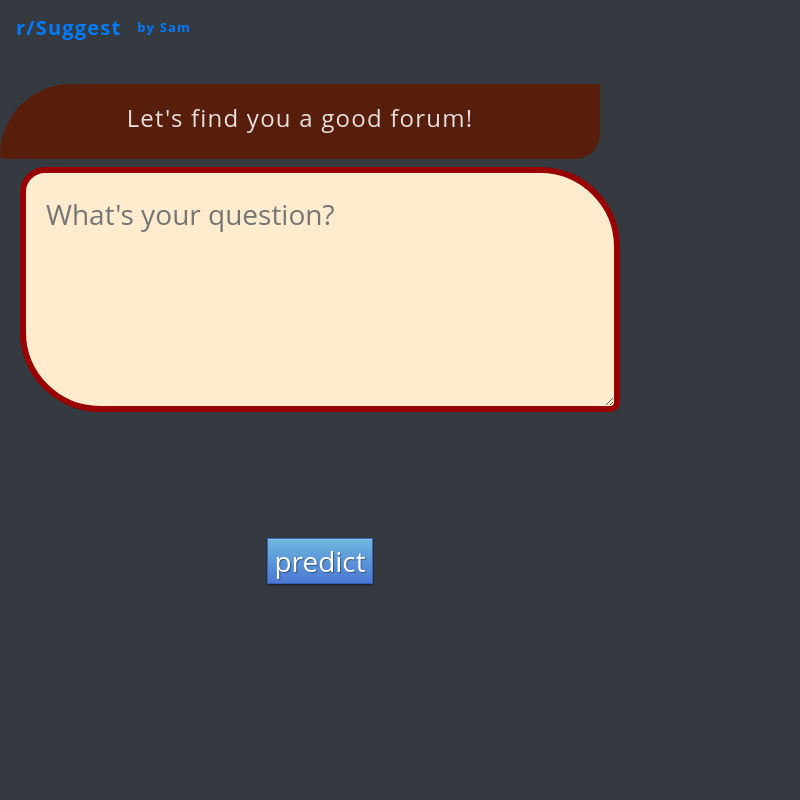
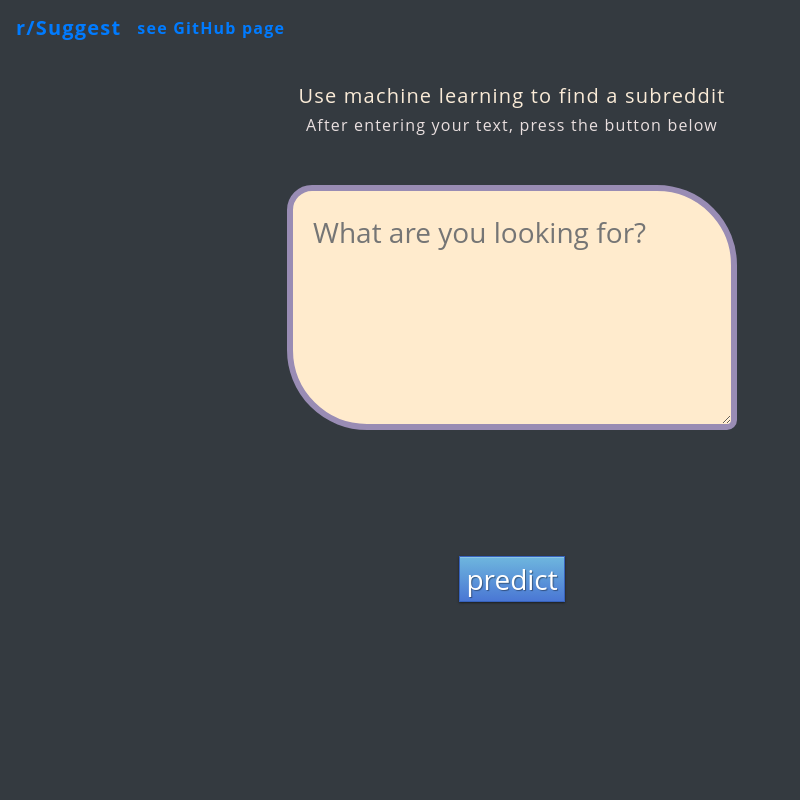
Before and after one commit to Schlam/r-suggest, a Flask app: page / in a window 1280 px wide. Shown: the whole page, without its empty margins (0-800 px from the left). Run offline with Flask 2, Linux system fonts and the light colour scheme; parts of the project's set-up code (start-up, migrations or seed data) failed here and were passed over; some libraries are stand-ins or nearby versions.

Commit message:
added gif

```diff
--- a/app.py
+++ b/app.py
@@ -1,4 +1,4 @@
-from flask import Flask,render_template,url_for,request
+from flask import Flask,render_template,url_for,request,redirect
 import numpy as np
 import pickle
 import pandas as pd
@@ -37,10 +37,15 @@ def predict():
     return render_template('result.html',prediction = my_prediction)
 
 
-@app.route('home')
-def go_back_home():
 
-    return url_redirect('/')
+@app.route('/github')
+def see_github():
+    return redirect('https://github.com/Schlam/r-suggest')
+
+@app.route('/mygithub')
+def see_my_github():
+    return redirect('https://github.com/Schlam')
+
 
 if __name__ == '__main__':
 
--- a/templates/home.html
+++ b/templates/home.html
@@ -6,8 +6,8 @@
   <link rel="stylesheet" href="https://maxcdn.bootstrapcdn.com/bootstrap/4.3.1/css/bootstrap.min.css">
   <script src="https://maxcdn.bootstrapcdn.com/bootstrap/4.3.1/js/bootstrap.min.js"></script>
   <link rel="stylesheet" href="https://cdnjs.cloudflare.com/ajax/libs/font-awesome/4.7.0/css/font-awesome.min.css">
-<title>Home</title>
-	<link rel="stylesheet" type="text/css" href="{{ url_for('static', filename='css/styles.css') }}">
+<title>r/Suggest</title>
+	<!-- <link rel="stylesheet" type="text/css" href="{{ url_for('static', filename='css/styles.css') }}"> -->
 
 </head>
 
@@ -22,9 +22,9 @@
 .btn-primary:hover, .btn-primary:active, .btn-primary.active, .btn-primary.disabled, .btn-primary[disabled] { filter: none; background-color: #4a77d4; }
 .btn-block { width: 100%; display:block; }
 
-* { -webkit-box-sizing:border-box; -moz-box-sizing:border-box; -ms-box-sizing:border-box; -o-box-sizing:border-box; box-sizing:border-box; }
+/* * { -webkit-box-sizing:border-box; -moz-box-sizing:border-box; -ms-box-sizing:border-box; -o-box-sizing:border-box; box-sizing:border-box; } */
 
-html { width: 50%; height:100%; overflow:hidden; }
+html { width: 80%; height:100%; overflow:scroll; }
 
 body {
 	width: 100%;
@@ -41,10 +41,11 @@ body {
 #ip4 {
     border-radius: 25px 80px 10px;
     background-color: blanchedalmond;
-    border: 6px solid rgb(153, 0, 0);
+    border: 6px solid rgb(153, 140, 180);
     padding: 20px;
-    width: 600px;
+    width: 450px;
     height: 245px;
+    text-size-adjust: 8;
 }
 
 #ip3 {
@@ -54,7 +55,9 @@ body {
       width: 600px;
       height: 75px;
 }
-
+#ml {
+  color: antiquewhite;
+}
 </style>
 
 
@@ -62,8 +65,8 @@ body {
 <div>
   													<!--navbar portion-->
   <nav class="navbar navbar-expand-sm bg-dark fixed-top">
-    <a class="navbar-brand" href="#"><b>r/Suggest</b></a>
-    <a class="navbar-brand" href="#"><b><font size="2">by Sam</font></b></a>
+    <a class="navbar-brand" href="/"><b>r/Suggest</b></a>
+    <a class="navbar-brand" href="/github"><b><font size="3">see GitHub page</font></b></a>
     <ul class="navbar-nav" >
       <li class="nav-item"></li>
       <li class="nav-item"></li>
@@ -71,15 +74,27 @@ body {
   </nav>
   <br>
 </div>
+<br>
+<div class="container">
+<div class="center">
+  <h5 class="text-align text-center" id="ml">
+    Use machine learning to find a subreddit
+    <h5>
+  <font class="text-center" size="3">
+    After entering your text, press the button below
+  </font>
 
+  </div>
+</div>
 <br>
-<h4 id="ip3">Let's find you a good forum!</h4>
 
-	<div class="ml-container">
+<div class="container">
+<div class="ml-container">
+  <form action="{{ url_for('predict')}}" method="POST">
+      <!-- <h4 id="ip3" rows="2" cols="50">Let's find you a good forum!</h4> -->
 
-		<form action="{{ url_for('predict')}}" method="POST">
 
-		<textarea name="Reviews" rows="6" cols="50" required="required" id="ip4" placeholder="What's your question?"></textarea>
+		<textarea name="Reviews" rows="6" cols="40" required="required" id="ip4" placeholder="What are you looking for?"></textarea>
     <br>
     <br>
     <br>
@@ -89,5 +104,6 @@ body {
 
     </form>
   </div>
+</div>
 </body>
 </html>
```
Also changed, not shown: templates/result.html (+12 -11 lines), README.md, images/r_suggest3x.gif (added).
